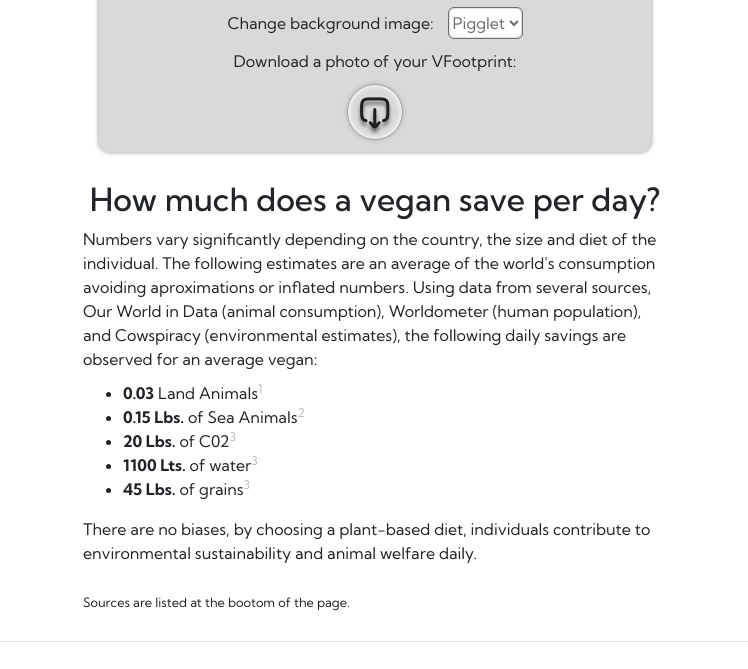
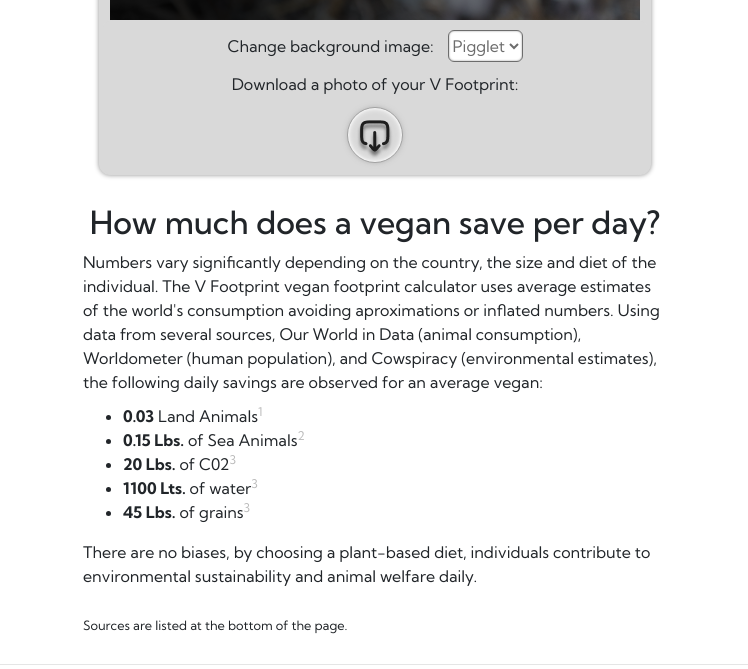
Before and after one commit to rpared/vfootprint, a plain HTML site: page index.html in a window 1280 px wide. Shown: the part 1338-2007 px from the top of the page, without its empty margins (265-1013 px from the left). Drawn offline with nearby package versions, Linux system fonts and the light colour scheme; files whose address does not match are found by name.

Commit message:
spelling correction

```diff
--- a/index.html
+++ b/index.html
@@ -162,7 +162,7 @@
 
     <main>
       <h3>
-      After you calculate your estimated footprint you can <strong>download</strong> a cute picture formatted to share on social media.
+      Use the V Footprint vegan footprint calculator to get your estimated footprint and then you can <strong>download</strong> a cute picture formatted to share on social media.
       </h3>
       <section id="input-panelcontainer">
         <div id="input-panel">
@@ -243,7 +243,7 @@
                 <option value="fish">Fish</option>
               </select>
             </div>
-            <p>Download a photo of your VFootprint:</p>
+            <p>Download a photo of your V Footprint:</p>
             <div id="socialMedia">
               <!-- <button type="button" id="instagramBtn"><img src="assets/Instagram.png" alt="Instagram"></button>
 
@@ -259,7 +259,7 @@
     </main>
     <article>
     <h2>How much does a vegan save per day?</h2>
-    Numbers vary significantly depending on the country, the size and diet of the individual. The following estimates are an average of the world's consumption avoiding aproximations or inflated numbers. Using data from several sources, Our World in Data (animal consumption), Worldometer (human population), and Cowspiracy (environmental estimates), the following daily savings are observed for an average vegan:
+    Numbers vary significantly depending on the country, the size and diet of the individual. The V Footprint vegan footprint calculator uses average estimates of the world's consumption avoiding aproximations or inflated numbers. Using data from several sources, Our World in Data (animal consumption), Worldometer (human population), and Cowspiracy (environmental estimates), the following daily savings are observed for an average vegan:
     <ul>
       <li><strong>0.03</strong> Land Animals<sup>1</sup></li>
       <li><strong>0.15 Lbs.</strong> of Sea Animals<sup>2</sup></li>
@@ -270,7 +270,7 @@
     There are no biases, by choosing a plant-based diet, individuals contribute to environmental sustainability and animal welfare daily.
     <br /><br />
 
-<small>Sources are listed at the bootom of the page.</small>
+<small>Sources are listed at the bottom of the page.</small>
     <br />
   </article>
   <hr />
--- a/sitemap.xml
+++ b/sitemap.xml
@@ -2,7 +2,7 @@
 <urlset xmlns="http://www.sitemaps.org/schemas/sitemap/0.9">
   <url>
     <loc>https://vfootprint.com/</loc>
-    <lastmod>2025-03-19</lastmod>
+    <lastmod>2025-03-24</lastmod>
     <changefreq>monthly</changefreq>
     <priority>1.0</priority>
   </url>
```
